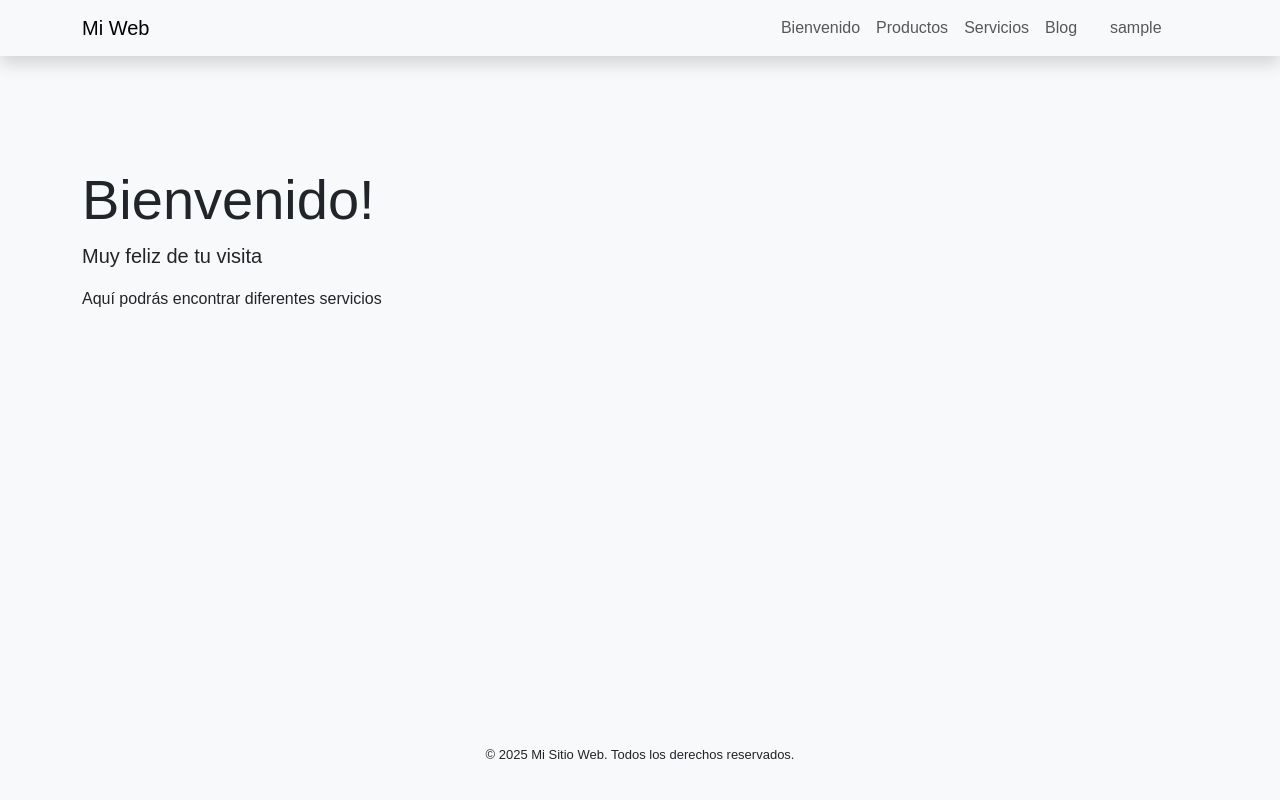
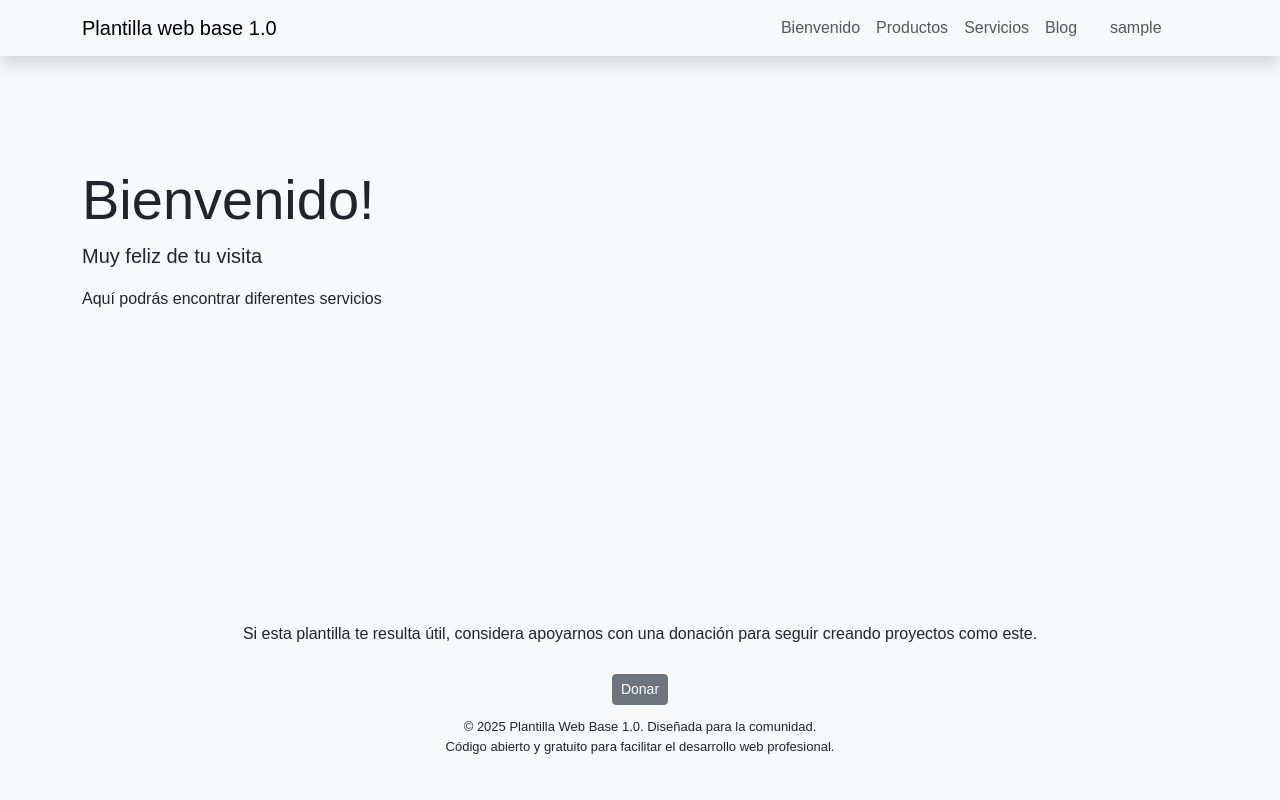
Before and after one commit to jzaldivarl/plantilla_web_base_1.0, a Flask app: page /home/ in a window 1280 px wide. Run offline with Flask 3, Linux system fonts and the light colour scheme; the visitor is signed in with stand-in values (Sample User, id 1); some libraries are stand-ins or nearby versions; some web fonts are replaced.

Commit message:
Plantilla Web Base 1.0

```diff
--- a/app/templates/base.html
+++ b/app/templates/base.html
@@ -65,7 +65,7 @@
     <nav class="navbar navbar-expand-lg bg-light shadow navbar-fixed">
         <div class="container">
             <!-- Logo o nombre del sitio -->
-            <a class="navbar-brand" href="{{ url_for('home.home') }}">Mi Web</a>
+            <a class="navbar-brand" href="{{ url_for('home.home') }}">Plantilla web base 1.0</a>
 
             <!-- Botón para dispositivos móviles -->
             <button class="navbar-toggler" type="button" data-bs-toggle="collapse" data-bs-target="#navbarNav" aria-controls="navbarNav" aria-expanded="false" aria-label="Toggle navigation">
@@ -131,9 +131,17 @@
     </main>
 
     <!-- Pie de página -->
-    <footer class="bg-light text-center py-2">
-        <p style="font-size: small;">&copy; {{ current_year }} Mi Sitio Web. Todos los derechos reservados.</p>
+    <footer class="bg-light text-center mt-4 py-3">
+        <p>
+            Si esta plantilla te resulta útil, considera apoyarnos con una donación para seguir creando proyectos como este.
+        </p>
+        <a href="/donate" class="btn btn-secondary btn-sm">Donar</a>
+        <p style="font-size: small;">
+            &copy; {{ current_year }} Plantilla Web Base 1.0. Diseñada para la comunidad. <br>
+            Código abierto y gratuito para facilitar el desarrollo web profesional.
+        </p>
     </footer>
+
 
     <!-- Script para hacer desaparecer los mensajes flash después de 5 segundos -->
     <script>
```
Also changed, not shown: app/templates/admin/add_user.html (+4 -3 lines), readme.md.
